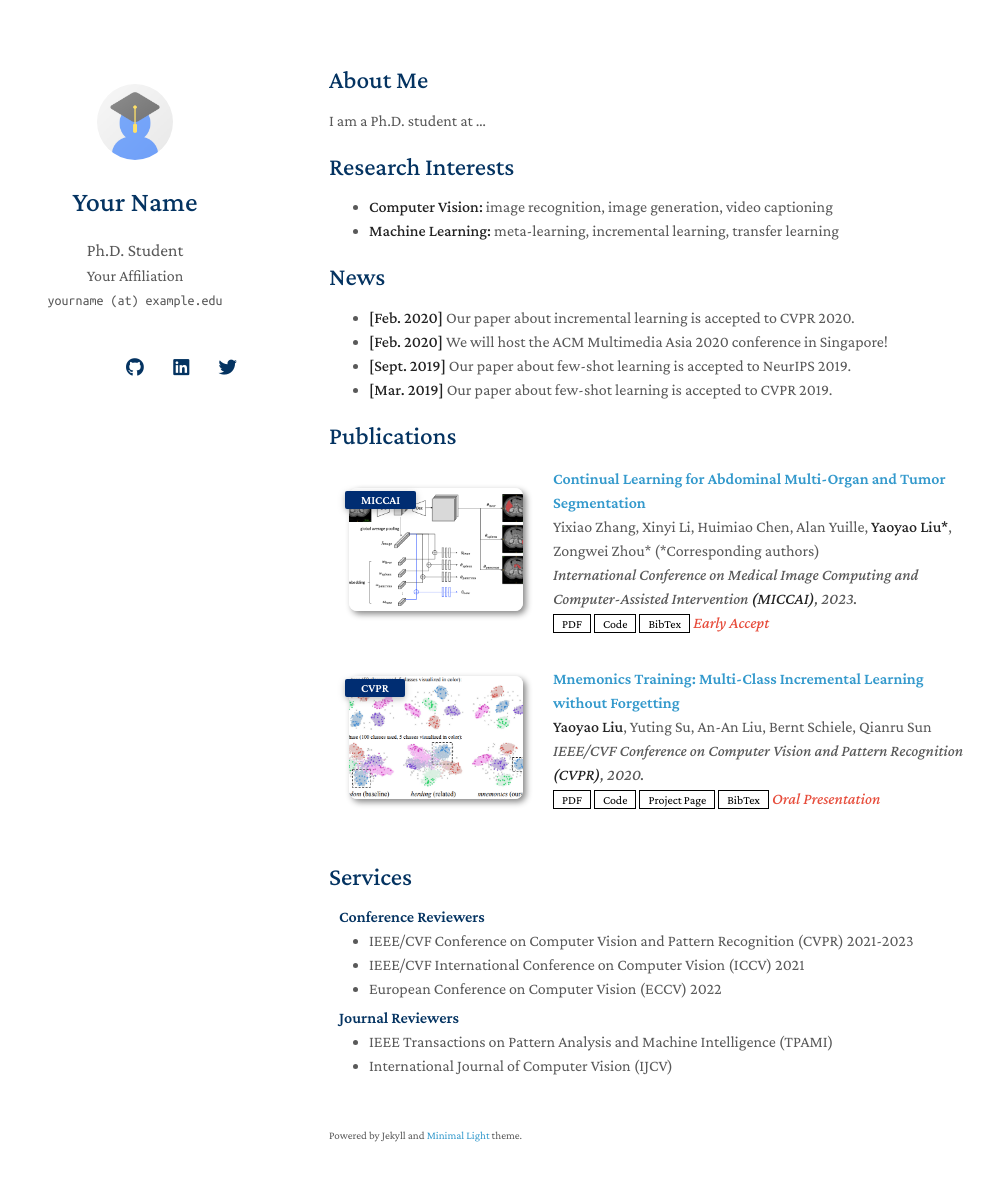
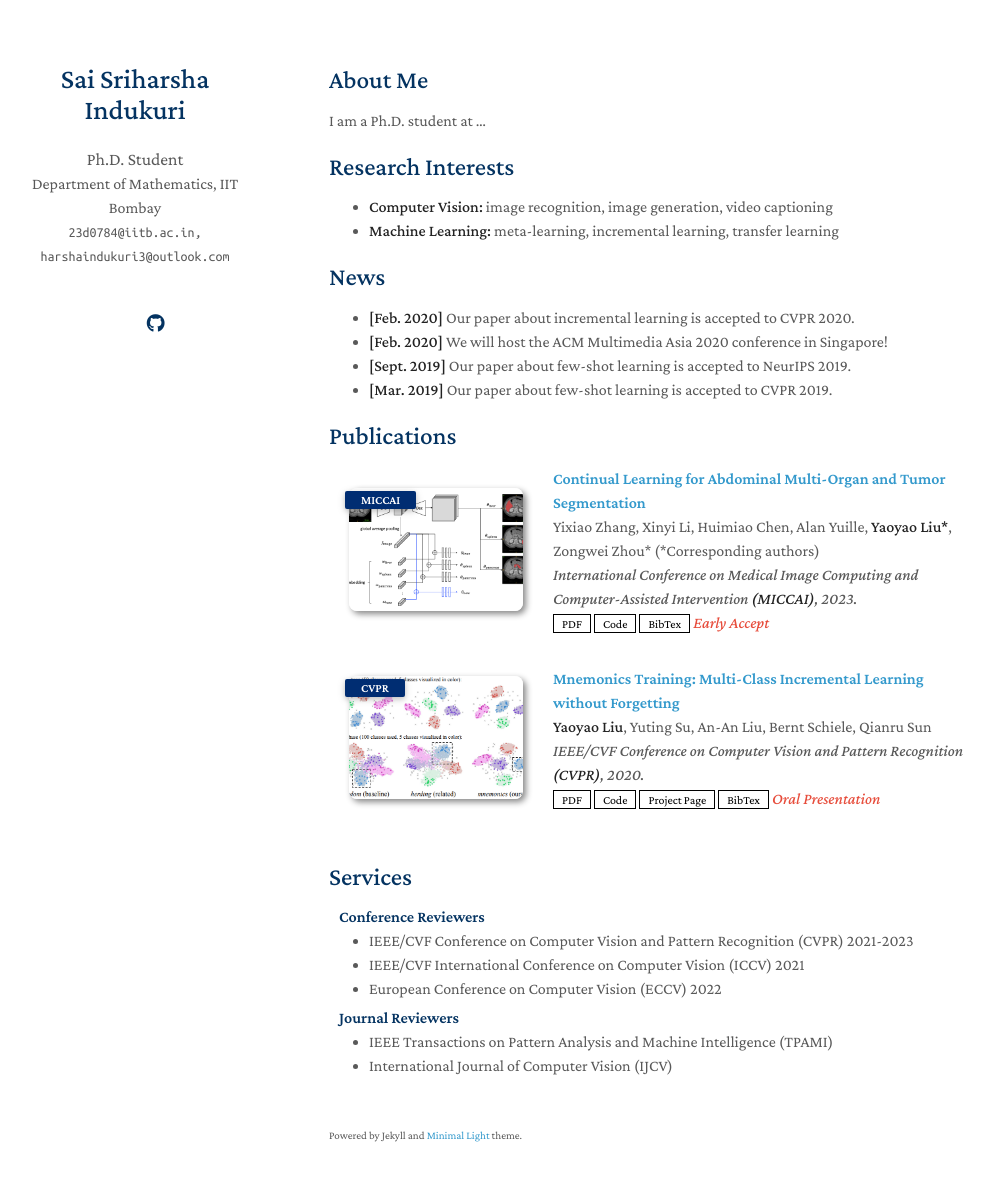
Before and after one commit to Harsha-Indukuri/Harsha-Indukuri.github.io, a Jekyll site: the page built from index.md, in a window 1280 px wide and 1216 px high. Shown: the top 1181 px of the window, without its empty margins (141-1135 px from the left). Built offline with Jekyll 4.4.1, drawn with Linux system fonts in a browser that asks for light colours; nearby versions of some CDN libraries; a style sheet for code colours, icons or effects is not loaded; our own code applies the rules of GitHub Pages for plain Markdown files.

Commit message:
Update _config.yml

```diff
--- a/_config.yml
+++ b/_config.yml
@@ -1,8 +1,8 @@
 # Basic Information
-title: Your Name
+title: Sai Sriharsha Indukuri
 position: Ph.D. Student
-affiliation: Your Affiliation
-email: yourname (at) example.edu
+affiliation: Department of Mathematics, IIT Bombay
+email: 23d0784@iitb.ac.in, harshaindukuri3@outlook.com
 
 # Search Engine Optimization (SEO)
 # The following information is used to improve the website traffic from search engines, e.g., Google.
@@ -12,15 +12,12 @@ canonical: https://minimal-light-theme.yliu.me/
 
 # Links
 # If you don't need one of them, you may delete the corresponding line.
-google_scholar: https://scholar.google.com/
 cv_link: assets/files/curriculum_vitae.pdf
-github_link: https://github.com/
-linkedin: https://www.linkedin.com/
-twitter: https://twitter.com/
+github_link: https://github.com/harsha-indukuri
+
 
 # Images (e.g., your profile picture and your website's favicon)
 # "favicon" and "favicon_dark" are used for the light and dark modes, respectively.
-avatar: ./assets/img/avatar.png
 favicon: ./assets/img/favicon.png
 favicon_dark: ./assets/img/favicon-dark.png
 
```
